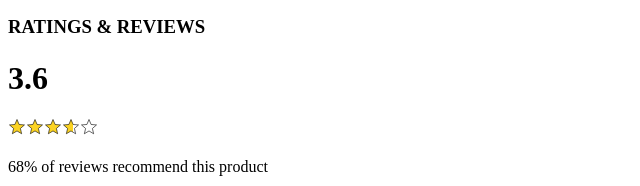
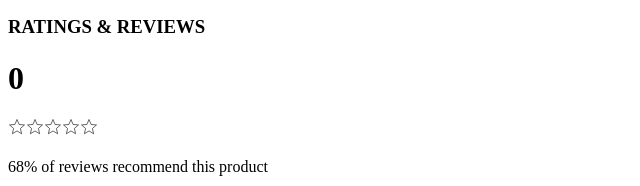
Before and after one commit to FEC-Incredibles/The-Mode-Collection-Client, a React (Create React App) app in the folder fec-incredibles/client/: page / in a window 1280 px wide. Shown: the part 409-595 px from the top of the page, without its empty margins (0-640 px from the left). Built offline with nearby package versions, Linux system fonts and the light colour scheme; no server answers; the HTML template or start-up script is replaced by a standard one.

Commit message:
feat: get the reviews metadata of the current product on homepage, and dynamically render the avg rating

```diff
--- a/fec-incredibles/client/src/App.jsx
+++ b/fec-incredibles/client/src/App.jsx
@@ -6,10 +6,15 @@ import Related from './RelatedItems/Related.jsx'
 import Reviews from './ReviewsAndRatings'
 
 
+import { getReviews, getMetaData } from './ReviewsAndRatings/temApiCall.js';
+import { getAvgRating } from './ReviewsAndRatings/helper.js';
+
 const App = () => {
   const [currentItemID, setCurrentItemID] = useState();
   const [allProducts, setAllProducts] = useState();
   const [typedID, setTypedID] = useState();
+  const [currentAvgRating, setCurrentAvgRating] = useState(0);
+  const [currentReviewsMeta, setCurrentReviewsMeta] = useState();
 
   useEffect(() => {
     Axios.get('/products')
@@ -19,12 +24,27 @@ const App = () => {
       })
   }, [])
 
+  useEffect(() => {
+    if (currentItemID) {
+      // TODO: remove temApiCall once set up routes in server
+      getMetaData(currentItemID)
+        .then(response => {
+          // console.log('Reviews metadata: ', response.data)
+          let avgRating = getAvgRating(response.data);
+          setCurrentAvgRating(avgRating);
+          setCurrentReviewsMeta(response.data);
+        })
+        .catch(error =>
+          console.log('Error getting reviews from App.jsx 🫠', error))
+    }
+  }, [currentItemID])
+
   return (
     <div id='main'>
       <h1>current item id  {currentItemID}🤯</h1>
-     <nav style={{display:'flex'}}>
-      <button type='button' onClick={() => {setCurrentItemID(currentItemID-1)}}>previous</button>
-      <button type='button' onClick={() => {setCurrentItemID(currentItemID+1)}}>next</button>
+      <nav style={{ display: 'flex' }}>
+        <button type='button' onClick={() => { setCurrentItemID(currentItemID - 1) }}>previous</button>
+        <button type='button' onClick={() => { setCurrentItemID(currentItemID + 1) }}>next</button>
         <input type='text' onChange={(e) => {
           setTypedID(e.target.value)
         }}></input>
@@ -32,10 +52,13 @@ const App = () => {
           setCurrentItemID(typedID)
         }}>enter specific id</button>
       </nav>
-     <Product currentItemID={currentItemID}/>
-     <Related currentItemID={currentItemID}/>
-     <Questions currentItemID={currentItemID}/>
-     <Reviews currentItemID={currentItemID}/>
+      <Product currentItemID={currentItemID} />
+      <Related currentItemID={currentItemID} />
+      <Questions currentItemID={currentItemID} />
+      <Reviews
+        currentItemID={currentItemID}
+        avgRating={currentAvgRating}
+        reviewsMeta={currentReviewsMeta} />
     </div>
   )
 }
--- a/fec-incredibles/client/src/ReviewsAndRatings/RatingBreakdown.jsx
+++ b/fec-incredibles/client/src/ReviewsAndRatings/RatingBreakdown.jsx
@@ -3,10 +3,11 @@ import React from 'react';
 import StarRating from '../StarRating.jsx';
 import { getAvgRating, starRating } from './helper.js';
 
-const RatingBreakdown = ({ reviewsMeta, numOfReviews }) => {
+const RatingBreakdown = ({ reviewsMeta, numOfReviews, avgRating }) => {
 
   // const avgRating = getAvgRating(reviewsMeta);
-  const avgRating = 3.6;
+  // const avgRating = 3.6;
+
 
   const getPercentRecommended = () => {
     return Math.round((reviewsMeta.recommended.true / numOfReviews) * 100);
@@ -19,13 +20,16 @@ const RatingBreakdown = ({ reviewsMeta, numOfReviews }) => {
   const percentRecommended = getPercentRecommended();
 
 
+
+
+
   return (
     <div className="" id="rating-breakdown">
 
       <div className="breakdown-summary">
         <h1 className="breakdown-heading">{avgRating}</h1>
         {/* {starRating(Math.round(avgRating))} */}
-        <StarRating rating={avgRating}/>
+        <StarRating rating={avgRating} />
       </div>
 
       <br />
@@ -34,7 +38,7 @@ const RatingBreakdown = ({ reviewsMeta, numOfReviews }) => {
       </div>
 
       <br />
-      {Object.keys(reviewsMeta.ratings).reverse().map((rating, idx) => {
+      {numOfReviews > 0 && Object.keys(reviewsMeta.ratings).reverse().map((rating, idx) => {
         return (
           <div className="breakdown-by-star" key={idx} >
             {/* TODO: click on it will filter the displaying reviews */}
--- a/fec-incredibles/client/src/ReviewsAndRatings/helper.js
+++ b/fec-incredibles/client/src/ReviewsAndRatings/helper.js
@@ -1,12 +1,17 @@
 
-const getTotalNumOfReviews = (reviewMeta) => {
-  return Object.values(reviewMeta.recommended)
+const getTotalNumOfReviews = (reviewsMeta) => {
+  return Object.values(reviewsMeta.recommended)
       .reduce(
           (accumulator, currentValue) => accumulator + Number(currentValue)
           , 0);
 };
 
 const getAvgRating = (reviewMeta) => {
+  let numOfReviews = getTotalNumOfReviews(reviewMeta);
+  if (numOfReviews === 0) {
+    return 0;
+  }
+
   let ratings = reviewMeta.ratings;
   let sum = Object.keys(ratings).reduce(
     (accumulator, currentKey) => {
@@ -15,7 +20,7 @@ const getAvgRating = (reviewMeta) => {
       return accumulator;
     }
     , 0);
-  return (sum / getTotalNumOfReviews(reviewMeta)).toFixed(1);
+  return (sum / numOfReviews).toFixed(1);
 };
 
 const starRating = (numRating) => {
--- a/fec-incredibles/client/src/ReviewsAndRatings/index.js
+++ b/fec-incredibles/client/src/ReviewsAndRatings/index.js
@@ -130,12 +130,18 @@ const exampleMeta = {
     }
 }
 
-const Reviews = ({ currentItemID }) => {
+const Reviews = ({ currentItemID, avgRating }) => {
 
     const [reviews, setReviews] = useState(exampleReviews);
-    const [reviewMeta, setReviewMeta] = useState(exampleMeta);
+    const [reviewsMeta, setReviewsMeta] = useState(exampleMeta);
+    // const [numOfReviews, setNumOfReviews] = useState(0);
 
-    const numOfReviews = getTotalNumOfReviews(reviewMeta);
+
+    // useEffect(() => {
+    //     const numOfReviews = getTotalNumOfReviews(reviewsMeta);
+    // }, [reviewsMeta])
+
+    const numOfReviews = getTotalNumOfReviews(reviewsMeta);
 
     return (
         <div className="widget" id="review-module">
@@ -144,17 +150,21 @@ const Reviews = ({ currentItemID }) => {
 
             <div className="col-25">
                 <RatingBreakdown
-                    reviewsMeta={reviewMeta}
+                    reviewsMeta={reviewsMeta}
+                    numOfReviews={numOfReviews}
+                    avgRating={avgRating} />
+
+                {numOfReviews > 0 && (
+                    <ProductBreakdown
+                    characteristics={reviewsMeta.characteristics}
                     numOfReviews={numOfReviews} />
+                ) }
 
-                <ProductBreakdown
-                    characteristics={reviewMeta.characteristics}
-                    numOfReviews={numOfReviews} />
             </div>
 
 
             <div className="col-75">
-                <SortOption numOfReviews={numOfReviews}  />
+                <SortOption numOfReviews={numOfReviews} />
                 <ReviewList reviews={reviews} />
             </div>
 
--- /dev/null
+++ b/fec-incredibles/client/src/ReviewsAndRatings/temApiCall.js
@@ -0,0 +1,17 @@
+import config from '../../../config.js';
+import axios from 'axios';
+
+const baseURL = "https://app-hrsei-api.herokuapp.com/api/fec2/hr-rfe/";
+const auth = {
+  headers: {
+    'Authorization': config.TOKEN,
+  }
+};
+
+export const getMetaData = (product_id) => {
+  return axios.get(baseURL + 'reviews/meta/?product_id=' + product_id, auth)
+}
+
+export const getReviews = (product_id) => {
+  return axios.get(baseURL + 'reviews/?product_id=' + product_id, auth)
+}
```
Lines whose indentation alone changed are shown as unchanged.
